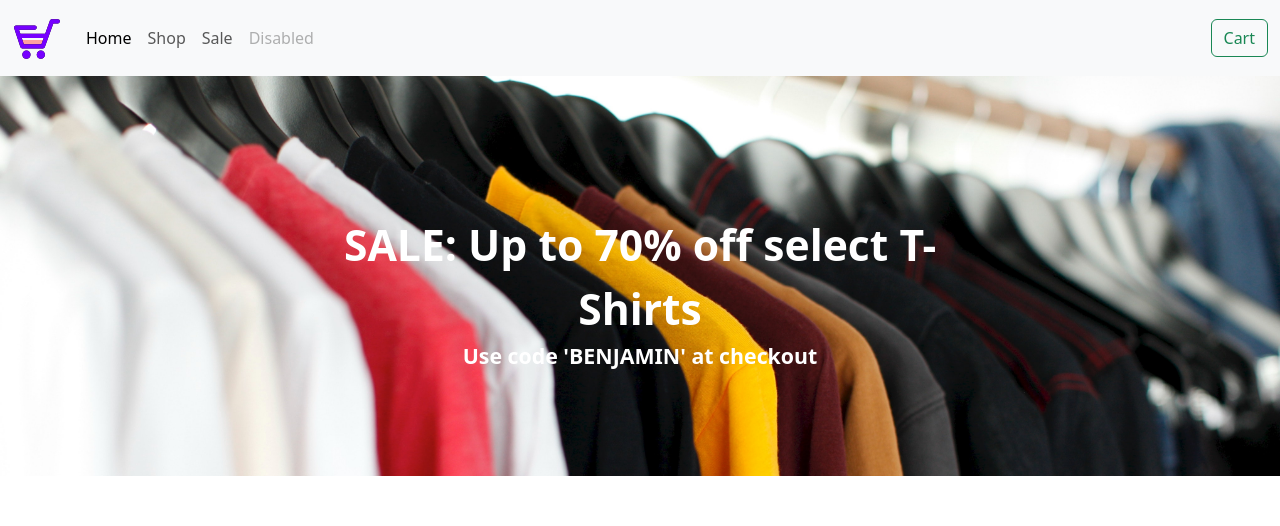
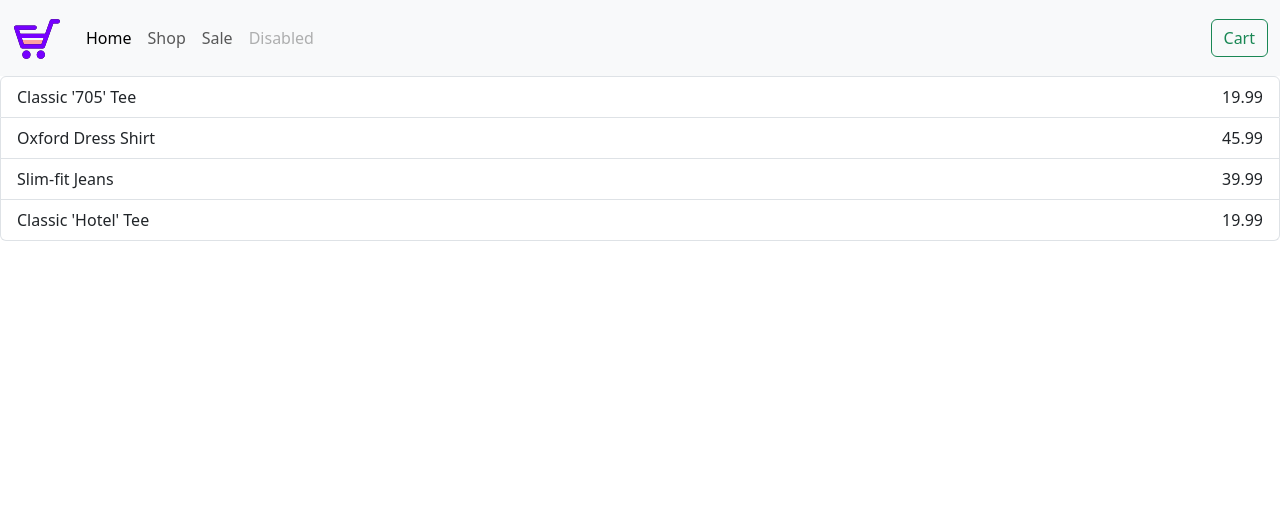
Before and after one commit to benjaminchin/e-commerece, a React (Vite) app: page /cart in a window 1280 px wide. Shown: the top 526 px of the page. Built offline with nearby package versions, Linux system fonts and the light colour scheme.

Commit message:
cart page with route

```diff
--- a/package.json
+++ b/package.json
@@ -11,11 +11,13 @@
   "dependencies": {
     "bootstrap": "^5.3.0-alpha1",
     "react": "^18.2.0",
-    "react-dom": "^18.2.0"
+    "react-dom": "^18.2.0",
+    "react-router-dom": "^5.3.4"
   },
   "devDependencies": {
     "@types/react": "^18.0.27",
     "@types/react-dom": "^18.0.10",
+    "@types/react-router-dom": "^5.3.3",
     "@vitejs/plugin-react": "^3.1.0",
     "typescript": "^4.9.3",
     "vite": "^4.1.0"
--- a/src/App.tsx
+++ b/src/App.tsx
@@ -1,8 +1,12 @@
 import React from "react";
+import ReactDOM from "react-dom/client";
 import Navbar from "./components/Navbar";
 import Hero from "./components/Hero";
 import data from "./components/Products";
 import Card from "./components/Card";
+import Home from "./components/Home";
+import Cart from "./components/Cart";
+import { BrowserRouter as Router, Route, Switch } from "react-router-dom";
 
 const App = () => {
   const products = data.map((item) => {
@@ -17,21 +21,21 @@ const App = () => {
       />
     );
   });
-  console.log(products[0].props.name);
-
 
   return (
-    <div>
-      <Navbar
-        products={products}
-      />
-      <Hero
-        img="tees.jpg"
-        text={"SALE: Up to 70% off select T-Shirts"}
-        code="Use code 'BENJAMIN' at checkout"
-      />
-      <div className="products">{products}</div>
-    </div>
+    <Router>
+      <div>
+        <Navbar products={products} />
+        <Switch>
+          <Route exact path="/">
+            <Home products={products} />
+          </Route>
+          <Route exact path="/cart">
+            <Cart products={products}/>
+          </Route>
+        </Switch>
+      </div>
+    </Router>
   );
 };
 
--- a/src/components/Cart.tsx
+++ b/src/components/Cart.tsx
@@ -1,5 +1,4 @@
 import React from "react";
-import { ReactNode } from "react";
 
 interface Props {
   products: JSX.Element[];
@@ -7,10 +6,16 @@ interface Props {
 
 const Cart = ({ products }: Props) => {
   const cart = products.map((item) => {
-    return <li key={item.props.id} className="list-group-item">{item.props.name + item.props.price}</li>;
+    return (
+      <li key={item.props.id} className="cart-item list-group-item">
+        {/* <img src={item.props.coverImg} className="product-img"></img> */}
+        {item.props.name}
+        <span>{item.props.price}</span>
+      </li>
+    );
   });
 
-  return <ul className="cart list-group list-group-numbered">{cart}</ul>;
+  return <ul className="cart list-group list-group">{cart}</ul>;
 };
 
 export default Cart;
--- /dev/null
+++ b/src/components/Home.tsx
@@ -0,0 +1,21 @@
+import React from "react";
+import Hero from "./Hero";
+
+interface Props {
+  products: JSX.Element[];
+}
+
+const Home = ({ products }: Props) => {
+  return (
+    <div>
+      <Hero
+        img="tees.jpg"
+        text={"SALE: Up to 70% off select T-Shirts"}
+        code="Use code 'BENJAMIN' at checkout"
+      />
+      <div className="products">{products}</div>
+    </div>
+  );
+};
+
+export default Home;
--- a/src/components/Navbar.tsx
+++ b/src/components/Navbar.tsx
@@ -27,7 +27,7 @@ const Navbar = ({products}: Props) => {
         <div className="collapse navbar-collapse" id="navbarNav">
           <ul className="navbar-nav">
             <li className="nav-item">
-              <a className="nav-link active" aria-current="page" href="#">
+              <a className="nav-link active" aria-current="page" href="/">
                 Home
               </a>
             </li>
@@ -46,7 +46,7 @@ const Navbar = ({products}: Props) => {
             </li>
           </ul>
         </div>
-        <Button products={products}>Cart</Button>
+        <a href="/cart"><Button products={products}>Cart</Button></a>
       </div>
     </nav>
   );
--- a/src/custom.css
+++ b/src/custom.css
@@ -61,10 +61,15 @@
     padding: 10px;
 }
 
-.cart {
+.cart-item {
+    display: flex;
+    justify-content: space-between;
+}
+
+/* .cart {
     position:absolute;
     z-index: 99;
     top: 100px;
     left: 50%;
     transform: translate(-50%, -50%);
-}
+} */
```
Also changed, not shown: 1 other file (tests, documents, lock files or other folders).
